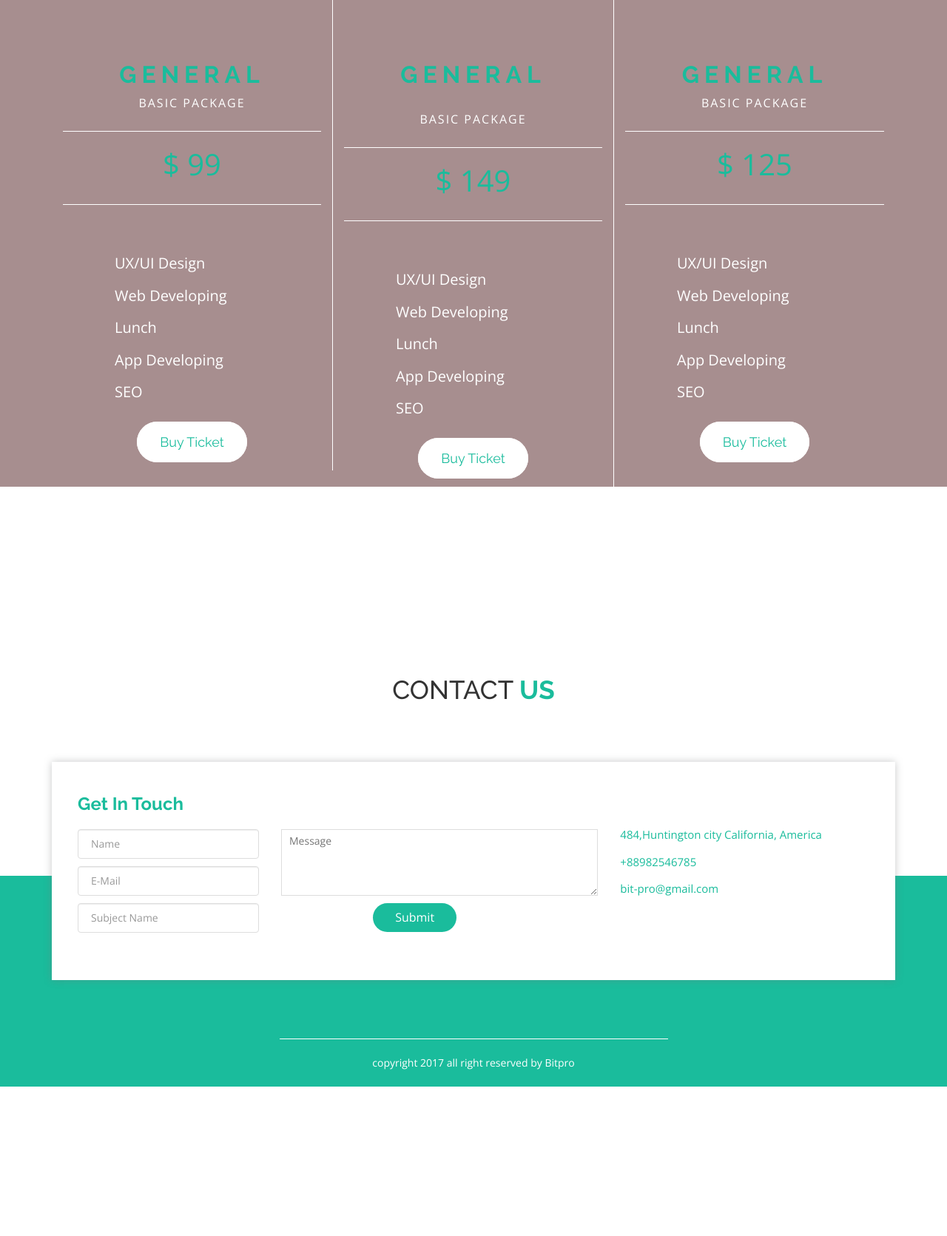
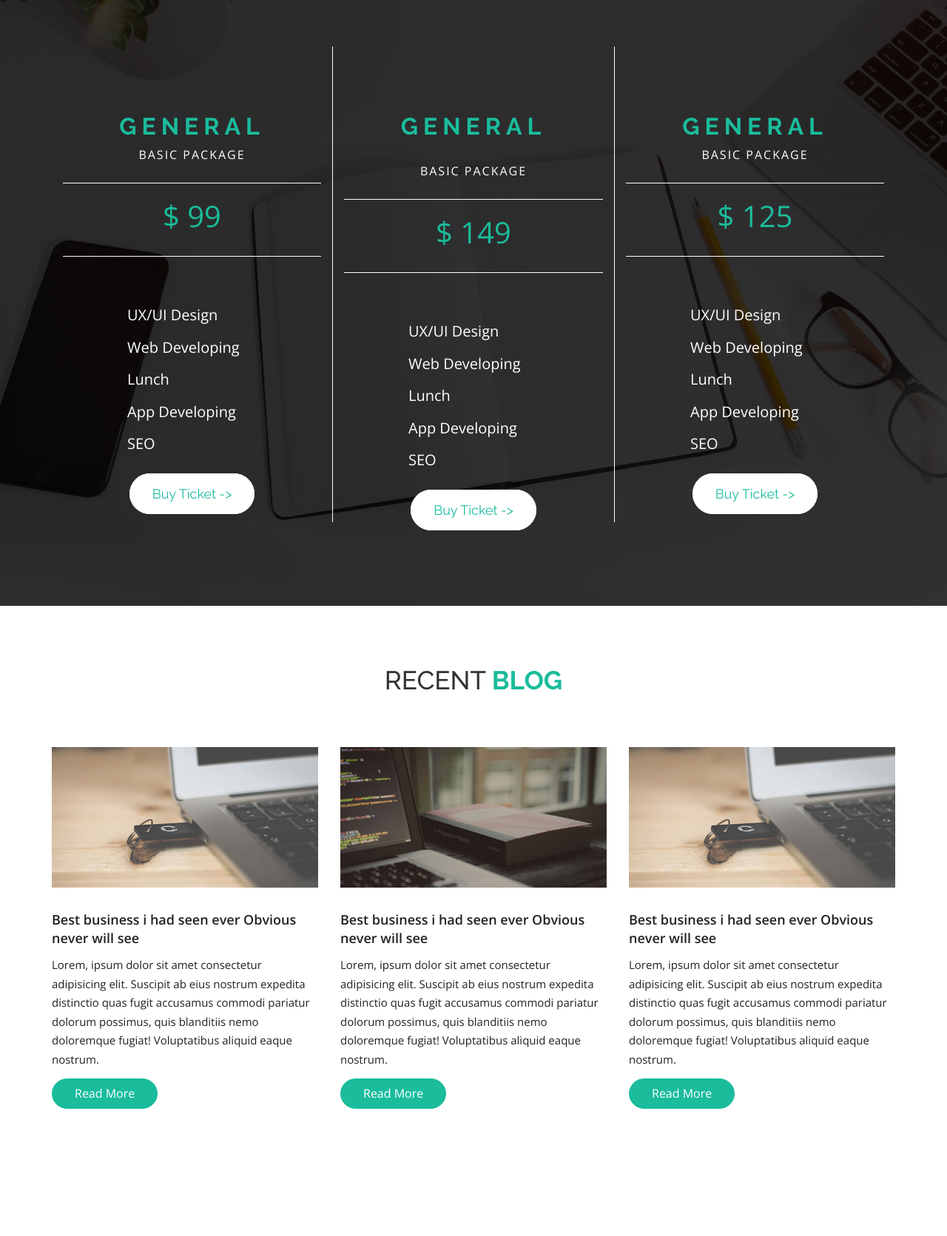
Before and after one commit to tauhidul0821/iur21565yta.github.io, a plain HTML site: page index.html in a window 1280 px wide. Shown: the part 1570-3241 px from the top of the page at 74% size. Drawn offline with nearby package versions, Linux system fonts and the light colour scheme.

Commit message:
dhur u bal

```diff
--- a/index.html
+++ b/index.html
@@ -256,7 +256,7 @@
                                             <li>App Developing</li>
                                             <li>SEO</li>
                                         </ul>
-                                        <a href="#" class="register-now-btn">Buy Ticket</a>
+                                        <a href="#" class="register-now-btn">Buy Ticket -></a>
                                     </div>
                                 </div>
                             </div>
@@ -277,7 +277,7 @@
                                             <li>App Developing</li>
                                             <li>SEO</li>
                                         </ul>
-                                        <a href="#" class="register-now-btn">Buy Ticket</a>
+                                        <a href="#" class="register-now-btn">Buy Ticket -></a>
                                     </div>
                                 </div>
                             </div>
@@ -298,7 +298,7 @@
                                             <li>App Developing</li>
                                             <li>SEO</li>
                                         </ul>
-                                        <a href="#" class="register-now-btn">Buy Ticket</a>
+                                        <a href="#" class="register-now-btn">Buy Ticket -></a>
                                     </div>
                                 </div>
                             </div>
@@ -310,6 +310,65 @@
                     prices End
                     ===================
                 -->
+                <!--
+                    ===================
+                    blog start
+                    ===================
+                -->
+
+            <section id="full-blog" class="blog">
+                <div class="container">
+                    <div class="row">
+                        <div class="col-md-12 com-sm-12">
+                            <h4 class="title-text text-center">Recent <span>Blog</span></h4>
+                        </div>
+                        <div class="col-sm-12 col-md-4 col-lg-4 col-xs-12 single-blog">
+                            <div class="image">
+                                <img class="img-responsive" src="./img/blog1.jpg" alt="image">
+                            </div>
+                            <div class="blog-title">
+                                Best business i had seen ever Obvious never will see
+                            </div>
+                            <div class="blog-paragraph">
+                                Lorem, ipsum dolor sit amet consectetur adipisicing elit. Suscipit ab eius nostrum expedita distinctio quas fugit accusamus commodi pariatur dolorum possimus, quis blanditiis nemo doloremque fugiat! Voluptatibus aliquid eaque nostrum.
+                            </div>
+                            <a class="btn" href="#">Read More</a>
+                        </div>
+                        <div class="col-sm-12 col-md-4 col-lg-4 col-xs-12 single-blog">
+                            <div class="image">
+                                <img class="img-responsive" src="./img/blog2.jpg" alt="image">
+                            </div>
+                            <div class="blog-title">
+                                Best business i had seen ever Obvious never will see
+                            </div>
+                            <div class="blog-paragraph">
+                                Lorem, ipsum dolor sit amet consectetur adipisicing elit. Suscipit ab eius nostrum expedita distinctio quas fugit accusamus commodi pariatur dolorum possimus, quis blanditiis nemo doloremque fugiat! Voluptatibus aliquid eaque nostrum.
+                            </div>
+                            <a class="btn" href="#">Read More</a>
+                        </div>
+                        <div class="col-sm-12 col-md-4 col-lg-4 col-xs-12 single-blog">
+                            <div class="image">
+                                <img class="img-responsive" src="./img/blog1.jpg" alt="image">
+                            </div>
+                            <div class="blog-title">
+                                Best business i had seen ever Obvious never will see
+                            </div>
+                            <div class="blog-paragraph">
+                                Lorem, ipsum dolor sit amet consectetur adipisicing elit. Suscipit ab eius nostrum expedita distinctio quas fugit accusamus commodi pariatur dolorum possimus, quis blanditiis nemo doloremque fugiat! Voluptatibus aliquid eaque nostrum.
+                            </div>
+                            <a class="btn" href="#">Read More</a>
+                        </div>
+                    </div>
+                </div>
+            </section>
+
+
+
+            <!--
+                ===================
+                blog End
+                ===================
+            -->
 
             <!--
                 ===================
@@ -392,6 +451,11 @@
             -->
 
             <div style="padding:170px;">
+                    1.OUR TEAM,<br>
+                    2.OUR PORTFOLIO,<br>
+                    3.OUR TESTIMONIAL,<br>
+                    4.RECENT BLOG,<br>
+                    5.home_page<br>
 
             </div>
     </body>
--- a/main.css
+++ b/main.css
@@ -358,14 +358,42 @@ p {
 
 
 /*price start*/
+.price-bg::before{
+    content: "";
+    position: absolute;
+    background-color: black;
+    left: 0px;
+    top: 0px;
+    height: 100%;
+    opacity: 0.8;
+    width: 100%;
+}
 .price-bg{
-    background-color:#A78E8F;
+    padding: 70px 0 91px;
+    position: relative;
+    background-image:url(./img/banner-3.jpg);
+    background-repeat: no-repeat;
+    background-size: cover;
+    background-position: 50% 50%;
+}
+.price-head h2{
+    color: #fff;
 }
 .price-head{
     margin-bottom: 70px;
 }
 .event-priceing{
     border-right: 1px solid #ffffff;
+}
+.event-priceing:last-child{
+    border: 0px;
+    border-left: 1px;
+    border-color: #fff;
+    border-style: solid;
+
+}
+.event-priceing:nth-last-child(2) {
+    border: none;
 }
 .event-priceing .plan-name{
     border-bottom: 1px solid #fff;
@@ -389,8 +417,7 @@ p {
     padding: 25px 0;
 }
 .event-priceing .plan-details ul{
-    margin: 40px 0px;
-
+    margin: 40px 17px;
 }
 
 .event-priceing .plan-details li{
@@ -408,9 +435,6 @@ p {
     color: #1ABC9C;
 }
 
-.event-priceing:last-child{
-    border: none;
-}
 .event-priceing .plan-name h6:first-child, .event-priceing .plan-name h6:last-child{
     padding-top: 80px;
 }
@@ -452,3 +476,44 @@ p {
 
 
 /*price end*/
+/*blog start*/
+.blog{
+    padding: 82px 0 40px;
+}
+.blog h4{
+
+}
+.blog .blog-title{
+    font-size: 18px;
+    font-weight: 600;
+    font-family: 'Open Sans',sans-serif;
+    color: #222;
+    margin-top: 31px;
+}
+.blog .single-blog .blog-paragraph{
+    margin: 10px 0 13px;
+    font-family: 'Open Sans',sans-serif;
+    font-size: 15px;
+    line-height: 1.7em;
+    color: #222;
+    font-weight: 500;
+}
+.blog .single-blog .btn{
+    transition: all 0.3s ease;
+    background: #1abc9c;
+    border: 1px solid #1ABC9C;
+    border-radius: 25px;
+    color: #fff;
+    font-family: 'Open Sans',sans-serif;
+    padding: 8px 30px;
+    text-transform: capitalize;
+    font-size: 16px;
+    text-decoration: none;
+    cursor: pointer;
+    outline: 0;
+}
+.single-blog{
+    margin-top: 71px;
+}
+
+/*blog end*/
```
Also changed, not shown: img/banner-3.jpg (added), img/blog1 (1).jpg (added), img/blog1.jpg (added), img/blog2.jpg (added).
